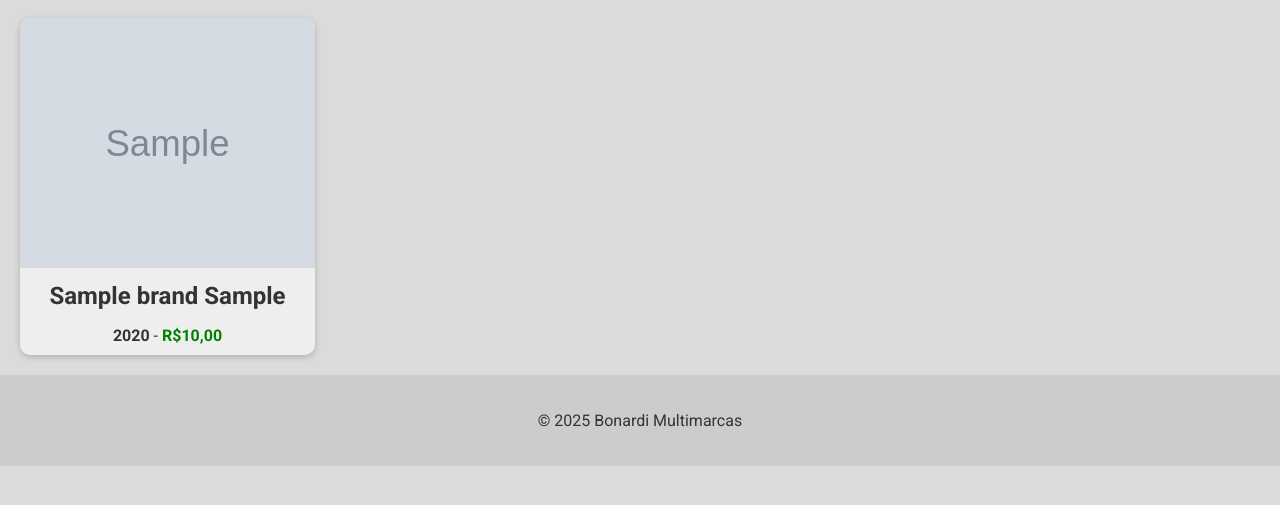
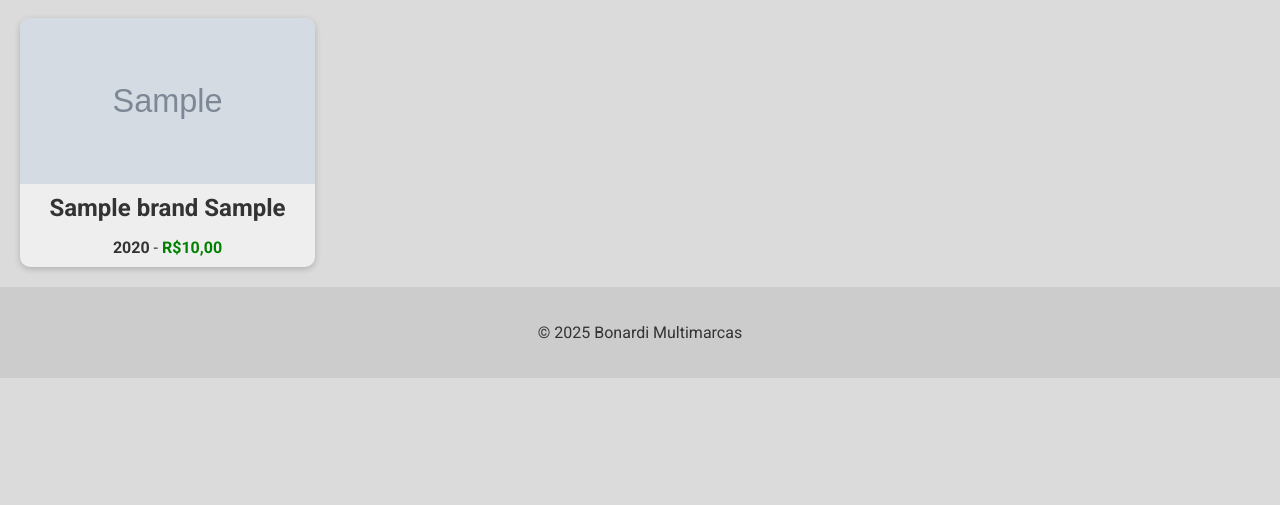
Before and after one commit to David-Bonardi/Django-cars, a Django app: page /cars/ in a window 1280 px wide. Shown: the part 76-581 px from the top of the page. Run offline with Django 5.2, Linux system fonts and the light colour scheme; tables that the repository leaves empty hold one stand-in row (values such as "Sample post"); grey boxes marked "Sample" are stand-in pictures.

Commit message:
Pequenos ajustes de layout

```diff
--- a/cars/templates/cars.html
+++ b/cars/templates/cars.html
@@ -26,7 +26,7 @@
     border-radius: 10px;
     overflow: hidden;
     text-align: center;
-    transition: all 0.3s ease;
+    transition: box-shadow 0.3s ease, transform 0.3s ease;
     }
 
     .car-card:hover {
@@ -36,10 +36,16 @@
     }
 
     .car-card img {
+    display: block;
     width: 100%;
-    height: 250px;
+    aspect-ratio: 16 / 9;
     object-fit: cover;
-    }
+    background-color: #ddd;
+    transition: opacity 0.3s ease;
+}
+.car-card img[src] {
+    opacity: 1;
+}
 
     .car-card h3 {
         font-size: 20px;
```
